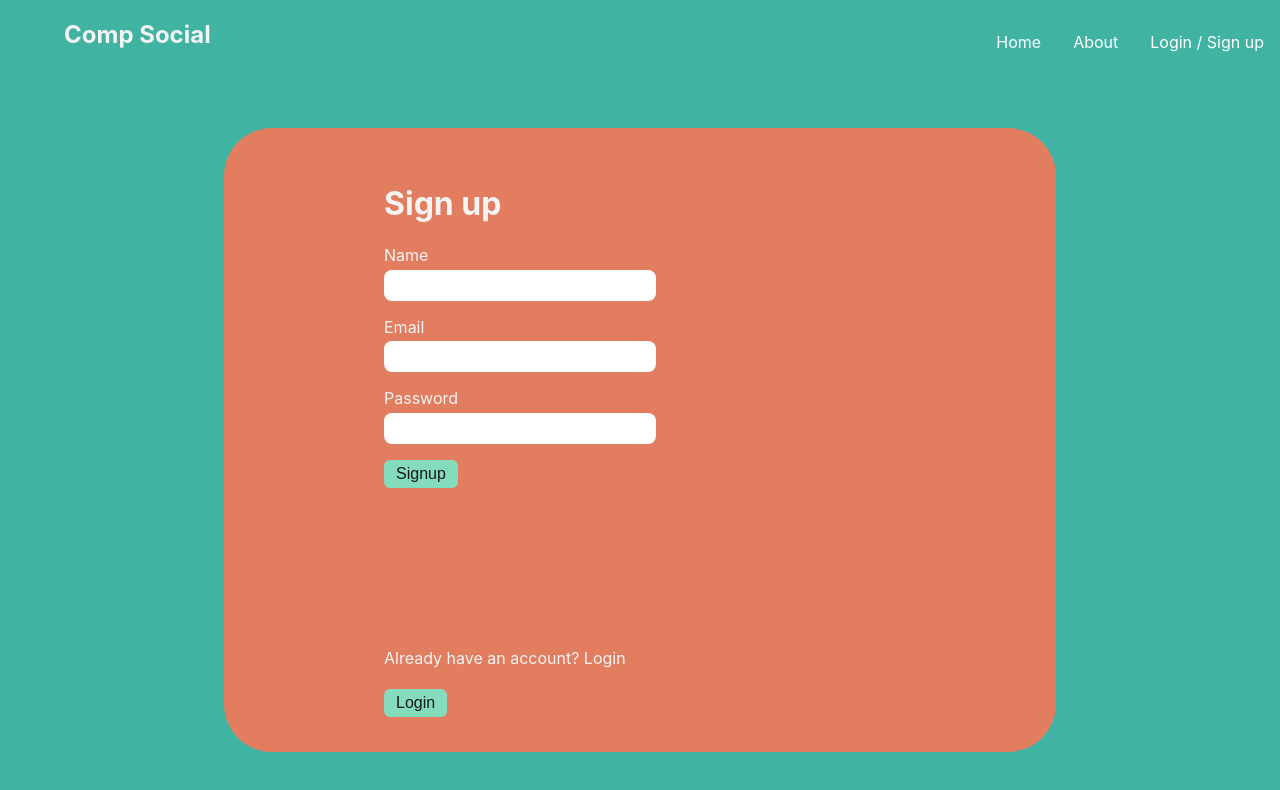
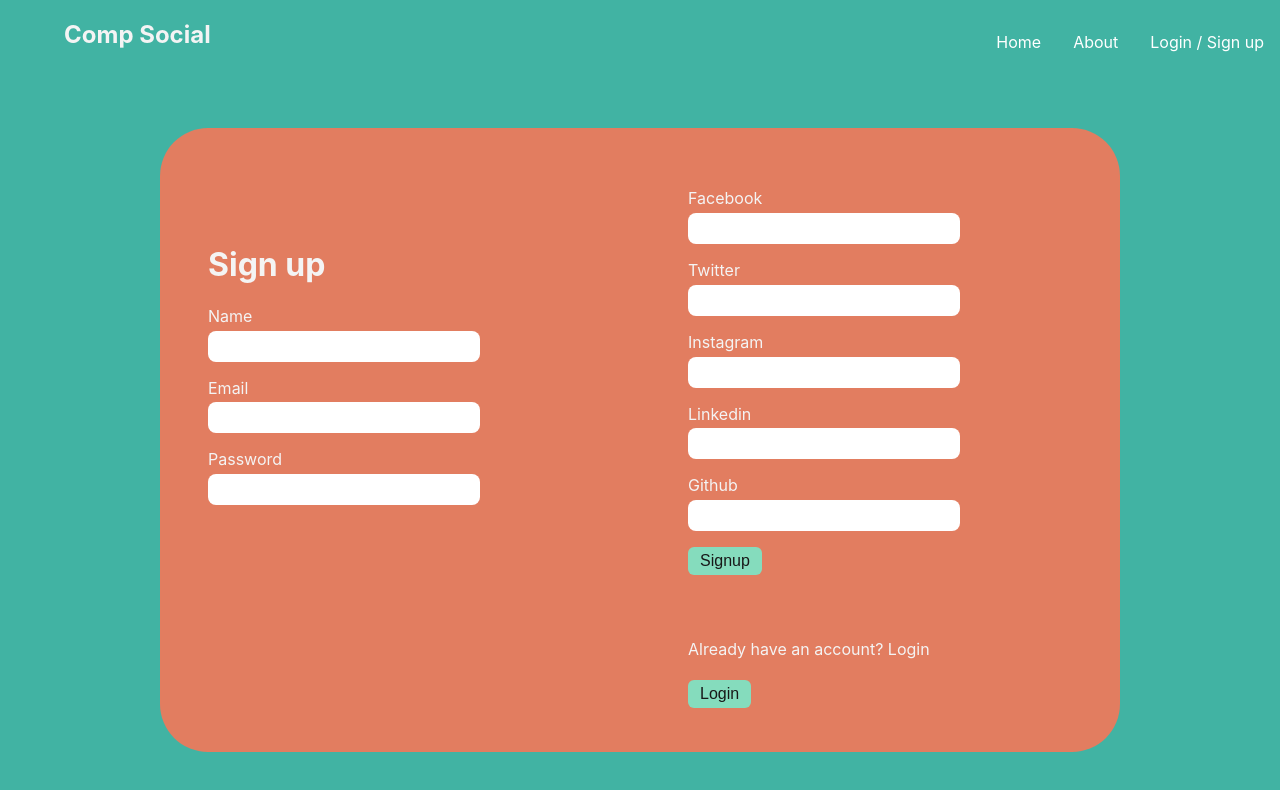
Before and after one commit to h-shukla/Comp-Social, a React (Create React App) app in the folder frontend/: page / in a window 1280 px wide. Both pictures are taken after a click on the button "sign up". Shown: the top 790 px of the page. Built offline with nearby package versions, Linux system fonts and the light colour scheme.

Commit message:
add profiles to signup frontend

```diff
--- a/frontend/src/App.css
+++ b/frontend/src/App.css
@@ -99,7 +99,8 @@ nav ul li a {
 .textfields {
     margin: 0.5rem 0rem;
     min-height: 54vh;
-    min-width: 40vw;
+    min-width: 30vw;
+    margin: 0rem 3rem;
 }
 
 .textfields p {
@@ -114,7 +115,7 @@ nav ul li a {
 }
 
 .question-p {
-    margin-top: 10rem;
+    margin-top: 4rem;
     margin-bottom: 1rem;
 }
 
--- a/frontend/src/components/Signup.js
+++ b/frontend/src/components/Signup.js
@@ -61,10 +61,20 @@ const Signup = (props) => {
 
                 <p>Password</p>
                 <input name="password" type="text" value={credintials.password} onChange={handleOnChange}/>
+              </div>
+              <div className="textfields">
+                <p>Facebook</p>
+                <input name="facebook" type="text" onChange={handleOnChange}/>
+                <p>Twitter</p>
+                <input name="twitter" type="text" onChange={handleOnChange}/>
+                <p>Instagram</p>
+                <input name="instagram" type="text" onChange={handleOnChange}/>
+                <p>Linkedin</p>
+                <input name="linkedin" type="text" onChange={handleOnChange}/>
+                <p>Github</p>
+                <input name="github" type="text" onChange={handleOnChange}/>
                 <br/>
-
                 <button className="btn" onClick={handleSignup}>Signup</button>
-
                 <p className="question-p">Already have an account? Login</p>
                 <button className="login-btn btn" onClick={handleLogin}>Login</button>
               </div>
```
